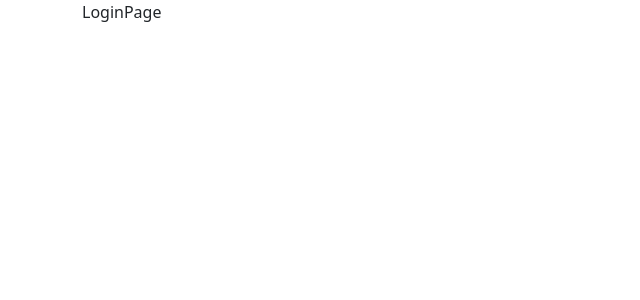
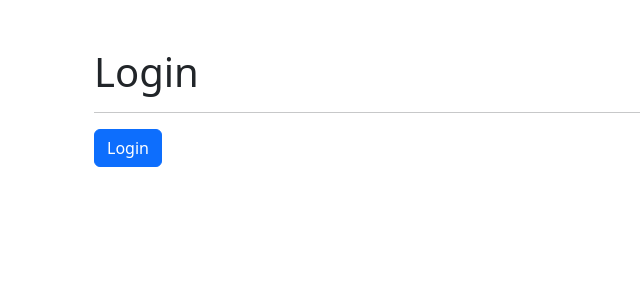
Before and after one commit to abrilBjarano/Animazing, a React (Vite) app: page /login in a window 1280 px wide. Shown: the top 300 px of the page, without its empty margins (0-640 px from the left). Built offline with nearby package versions, Linux system fonts and the light colour scheme.

Commit message:
Added useNavigate in Navbar and LoginPage
also created basic template for Login page

```diff
--- a/src/animals/components/Navbar.jsx
+++ b/src/animals/components/Navbar.jsx
@@ -1,4 +1,4 @@
-import { NavLink } from "react-router-dom";
+import { NavLink, useNavigate } from "react-router-dom";
 import { useAnimalsRoutesInfo } from "../hooks/useAnimalsRoutesInfo";
 import icon from '../../assets/zoology.png';
 
@@ -6,6 +6,13 @@
 export const Navbar = () => {
 
    const { routes, getNavLinkClass } = useAnimalsRoutesInfo();
+   const navigate = useNavigate();
+
+   const onLogout = () => {
+      navigate('/login', {
+         replace: true
+      });
+   };
 
 
    return (
@@ -44,6 +51,7 @@
                     </span>
 
                     <button
+                        onClick={ onLogout }
                         className='nav-item nav-link btn d-flex justify-content-center'>
                            <span className="material-icons me-2">logout</span>
                     </button>
--- a/src/auth/pages/LoginPage.jsx
+++ b/src/auth/pages/LoginPage.jsx
@@ -1,5 +1,27 @@
+import { useNavigate } from "react-router-dom";
+
 export const LoginPage = () => {
+
+   const navigate = useNavigate();
+
+
+   const onLogin = () => {
+      navigate('/', {
+         replace: true
+      })
+   };
+
+
    return (
-      <div>LoginPage</div>
+      <div className="container mt-5">
+         <h1>Login</h1>
+         <hr />
+
+         <button
+            onClick={ onLogin }
+            className="btn btn-primary">
+               Login
+         </button>
+      </div>
    )
 }
```
